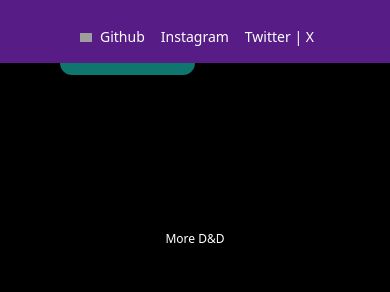
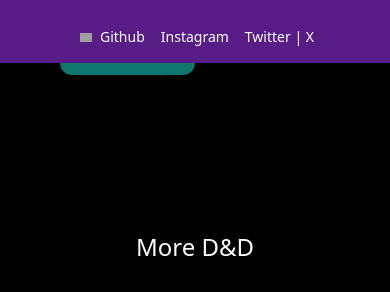
Before and after one commit to enzosupreme/cbp, a Django app: page /projects/7/ in a window 390 px wide. Shown: the part 781-1073 px from the top of the page. Run offline with Django 4.2, Linux system fonts and the light colour scheme; data comes from the database, SQL or seed files in the repository; some libraries are stand-ins or nearby versions; grey boxes are pictures that could not be loaded.

```diff
--- a/projects/templates/projects/detail.html
+++ b/projects/templates/projects/detail.html
@@ -38,7 +38,7 @@
 
  <div class="mb-20 px-6 py-12 bg-black rounded-xl">
       <a href="{% url 'browse:index' %}?query={{ query }}&category={{ projects.category.id }}">
-        <h2 class="mb-12 text-xs sm:text-md lg:text-lg xl:text-xl text-center text-white">More {{ projects.category }}</h2>
+        <h2 class="mb-12 text-2xl sm:text-md lg:text-lg xl:text-xl text-center text-white">More {{ projects.category }}</h2>
       </a>
         <div class="grid grid-cols-2 gap-3">
             {% for project in related_projects %}
```
